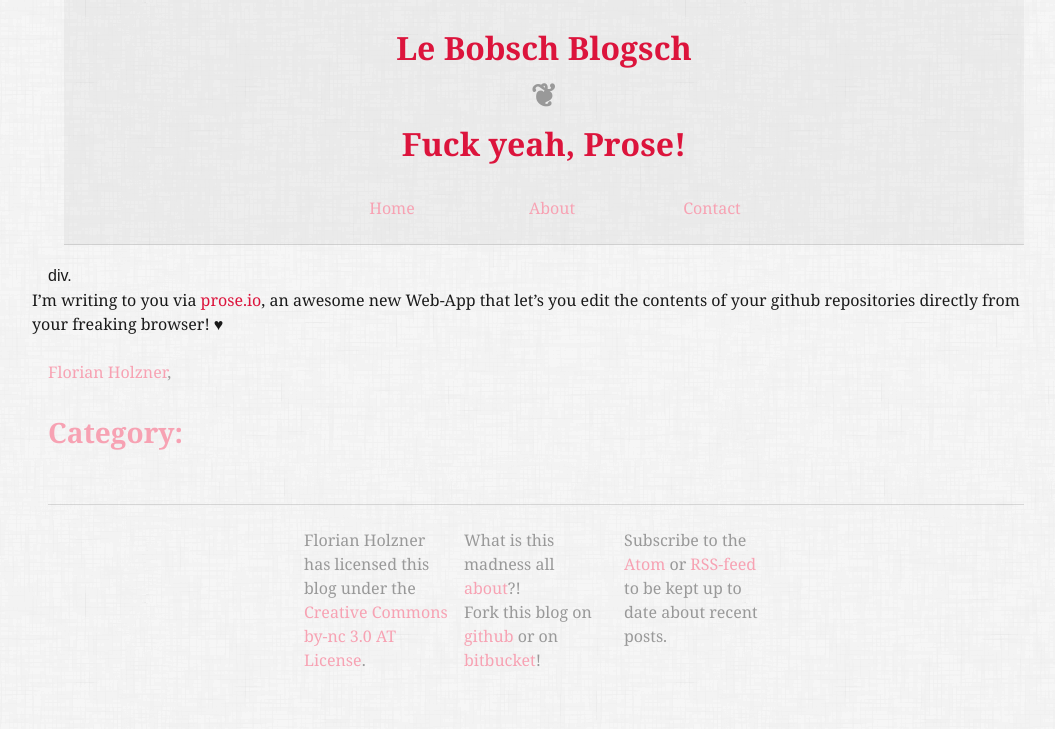
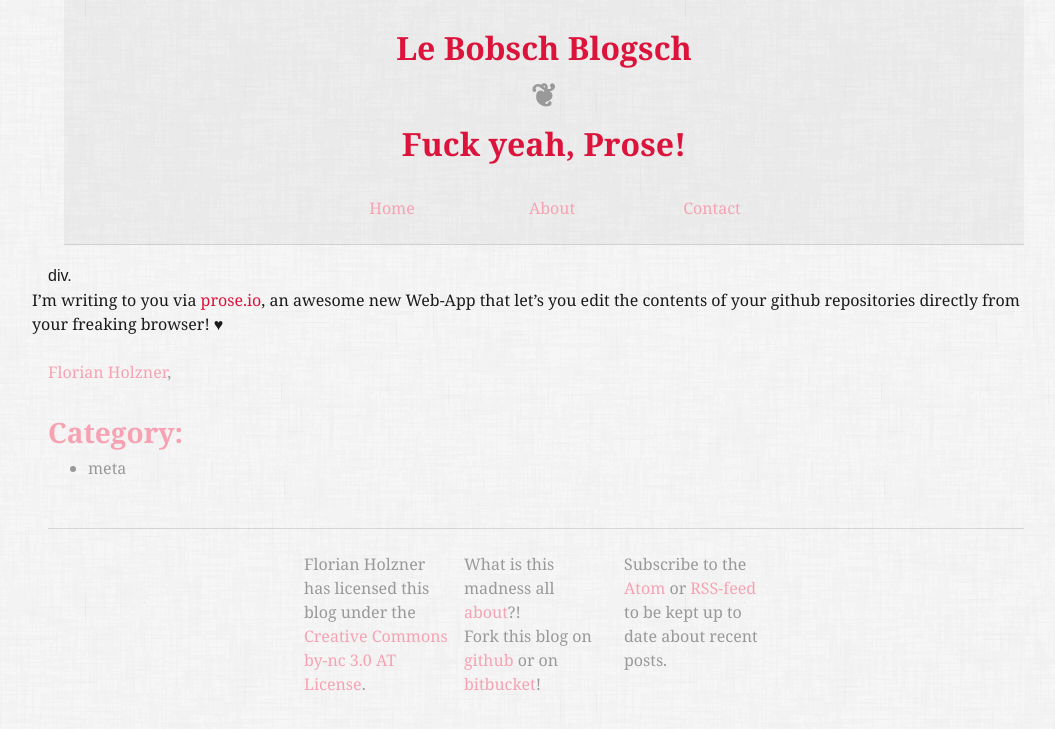
Before and after one commit to bobschi/lebobs.ch, a Jekyll site: the page built from _posts/2013-01-21-fuck-yeah-prose.md, in a window 1280 px wide. Shown: the top 729 px of the page, without its empty margins (96-1151 px from the left). Built offline with Jekyll 4.4.1, drawn with Linux system fonts in a browser that asks for light colours; some web fonts are replaced; Markdown is read by kramdown in place of the engine named in the settings.

Commit message:
Updated _posts/2013-01-21-fuck-yeah-prose.md

```diff
--- a/_posts/2013-01-21-fuck-yeah-prose.md
+++ b/_posts/2013-01-21-fuck-yeah-prose.md
@@ -2,6 +2,8 @@
 layout: post
 published: true
 title: Fuck yeah, Prose!
+categories:
+  - meta
 ---
 
 I'm writing to you via [prose.io](http://prose.io/), an awesome new Web-App that let's you edit the contents of your github repositories directly from your freaking browser! &hearts;
```
